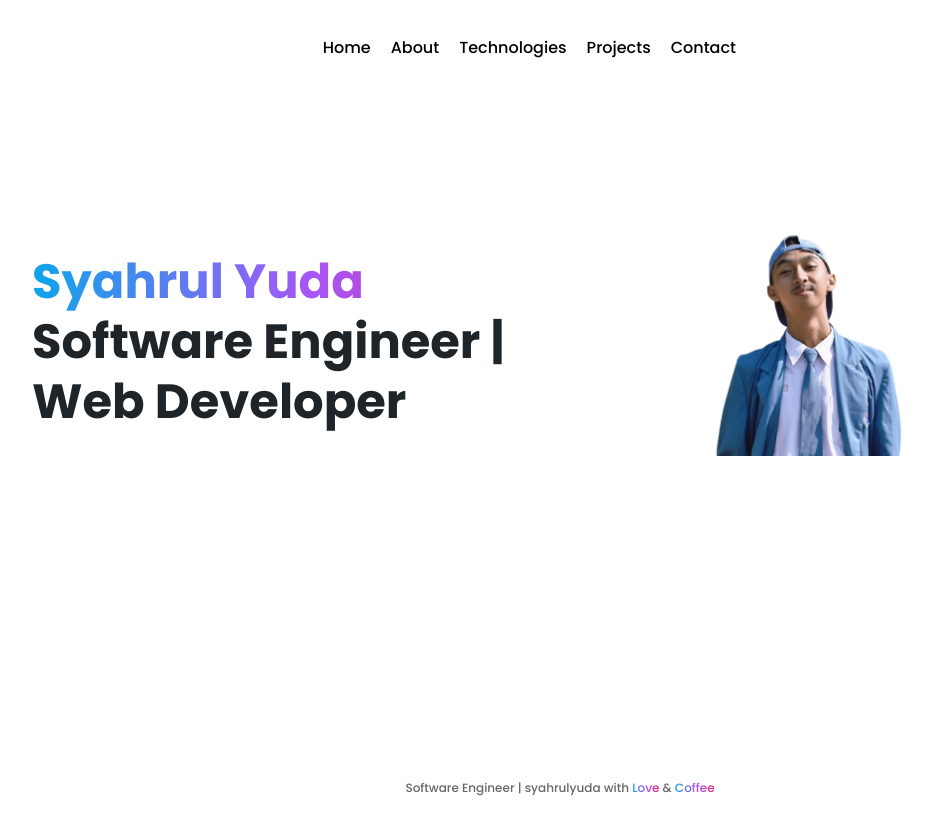
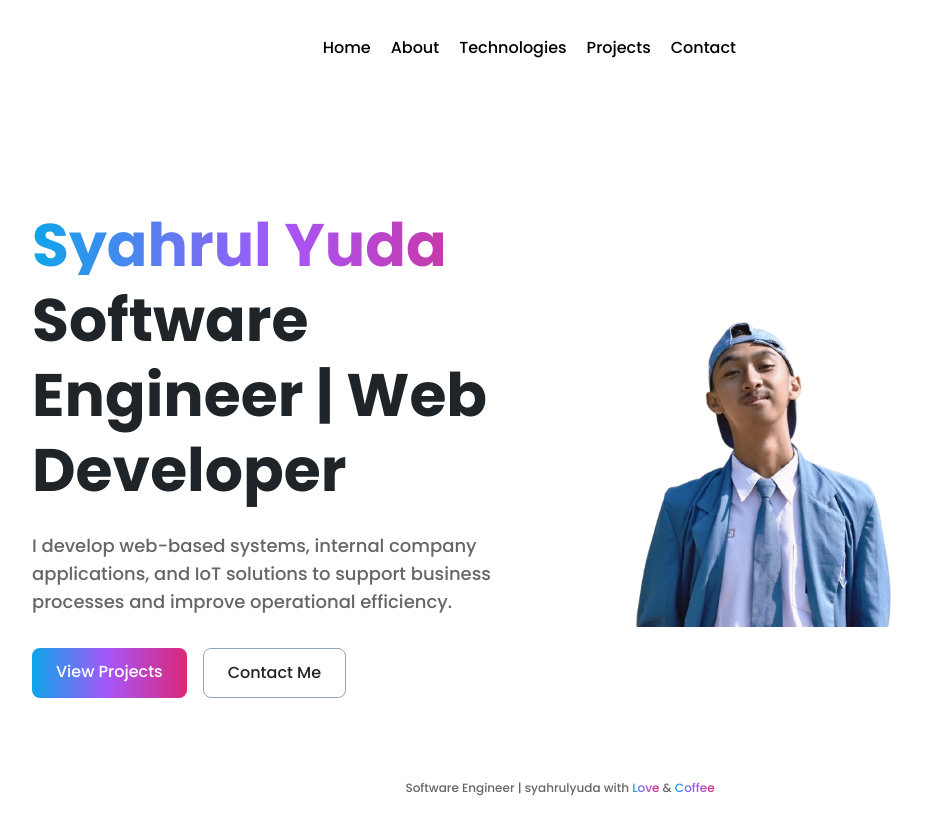
Before and after one commit to syahrulyudaa/portofolio, a React (Create React App) app: page / in a window 1280 px wide. Shown: the whole page, without its empty margins (160-1092 px from the left). Built offline with nearby package versions, Linux system fonts and the light colour scheme.

Commit message:
Update Home.js

```diff
--- a/src/Pages/Home.js
+++ b/src/Pages/Home.js
@@ -4,84 +4,130 @@ import { personalDetails } from "../Details";
 
 function Home() {
   const { name, tagline, img } = personalDetails;
-  const h11 = useRef();
-  const h12 = useRef();
-  const h13 = useRef();
-  const myimageref = useRef();
+
+  const nameRef = useRef();
+  const taglineRef = useRef();
+  const descRef = useRef();
+  const buttonsRef = useRef();
+  const imageRef = useRef();
+
   useEffect(() => {
     const tl = gsap.timeline();
-    tl.from(
-      h11.current,
+
+    tl.from(nameRef.current, {
+      x: "-80%",
+      opacity: 0,
+      duration: 1.2,
+      ease: "Power3.easeOut",
+    })
+      .from(
+        taglineRef.current,
         {
-        x: "-100%",
-        delay: 0.8,
+          x: "-80%",
           opacity: 0,
-        duration: 2,
+          duration: 1.2,
           ease: "Power3.easeOut",
         },
-      "<"
+        "-=0.8"
       )
       .from(
-        h12.current,
+        descRef.current,
         {
-          x: "-100%",
-          delay: 0.5,
+          y: 30,
           opacity: 0,
-          duration: 2,
+          duration: 1,
           ease: "Power3.easeOut",
         },
-        "<"
+        "-=0.7"
       )
       .from(
-        h13.current,
+        buttonsRef.current,
         {
-          x: "-100%",
-          delay: 0.1,
+          y: 20,
           opacity: 0,
-          duration: 2,
+          duration: 0.8,
           ease: "Power3.easeOut",
         },
-        "<"
+        "-=0.6"
       )
       .from(
-        myimageref.current,
+        imageRef.current,
         {
-          x: "200%",
-          delay: 0.5,
+          x: "100%",
           opacity: 0,
-          duration: 2,
+          duration: 1.5,
           ease: "Power3.easeOut",
         },
-        "<"
+        "-=1.2"
       );
   }, []);
 
   return (
-    <main className="container mx-auto max-width section md:flex justify-between items-center">
-      <div>
-        <h1
-          ref={h12}
-          className="text-2xl bg-clip-text bg-gradient text-transparent md:text-4xl xl:text-5xl xl:leading-tight font-bold"
+    <main className="container mx-auto max-width min-h-[calc(100vh-80px)] flex items-center">
+      <section className="w-full flex flex-col-reverse md:flex-row items-center justify-between gap-10 py-16 md:py-20">
+
+        {/* LEFT CONTENT */}
+        <div className="w-full md:w-3/5">
+
+          <p
+            ref={nameRef}
+            className="text-3xl md:text-5xl xl:text-6xl font-bold bg-clip-text bg-gradient text-transparent"
           >
             {name}
-        </h1>
-        <h4
-          ref={h13}
-          className="text-2xl text-dark-heading dark:text-light-heading md:text-4xl xl:text-5xl xl:leading-tight font-bold"
+          </p>
+
+          <h1
+            ref={taglineRef}
+            className="text-3xl md:text-5xl xl:text-6xl xl:leading-tight font-bold text-dark-heading dark:text-light-heading mt-2"
           >
             {tagline}
-        </h4>
+          </h1>
+
+          <p
+            ref={descRef}
+            className="text-content text-base md:text-lg leading-relaxed max-w-2xl mt-6"
+          >
+            I develop web-based systems, internal company applications,
+            and IoT solutions to support business processes and improve
+            operational efficiency.
+          </p>
+
+          {/* BUTTONS */}
+          <div
+            ref={buttonsRef}
+            className="flex flex-wrap gap-4 mt-8"
+          >
+            <a
+              href="/projects"
+              className="px-6 py-3 rounded-lg bg-gradient text-white font-medium transition-transform duration-300 hover:scale-105"
+            >
+              View Projects
+            </a>
+
+            <a
+              href="/contact"
+              className="px-6 py-3 rounded-lg border border-slate-400 dark:border-slate-600 text-dark-heading dark:text-light-heading font-medium transition-all duration-300 hover:scale-105"
+            >
+              Contact Me
+            </a>
           </div>
-      <div className="mt-5 md:mt-0 mb-5">
+
+        </div>
+
+        {/* PROFILE IMAGE */}
+        <div
+          ref={imageRef}
+          className="w-full md:w-2/5 flex justify-center md:justify-end"
+        >
           <img
-            ref={myimageref}
-            className="w-full md:w-3/4 md:ml-auto"
             src={img}
             alt="Syahrul Yuda"
+            className="w-56 sm:w-64 md:w-72 lg:w-80 xl:w-96 object-contain"
           />
         </div>
+
+      </section>
     </main>
-
   );
 }
 
```
Lines whose indentation alone changed are shown as unchanged.
